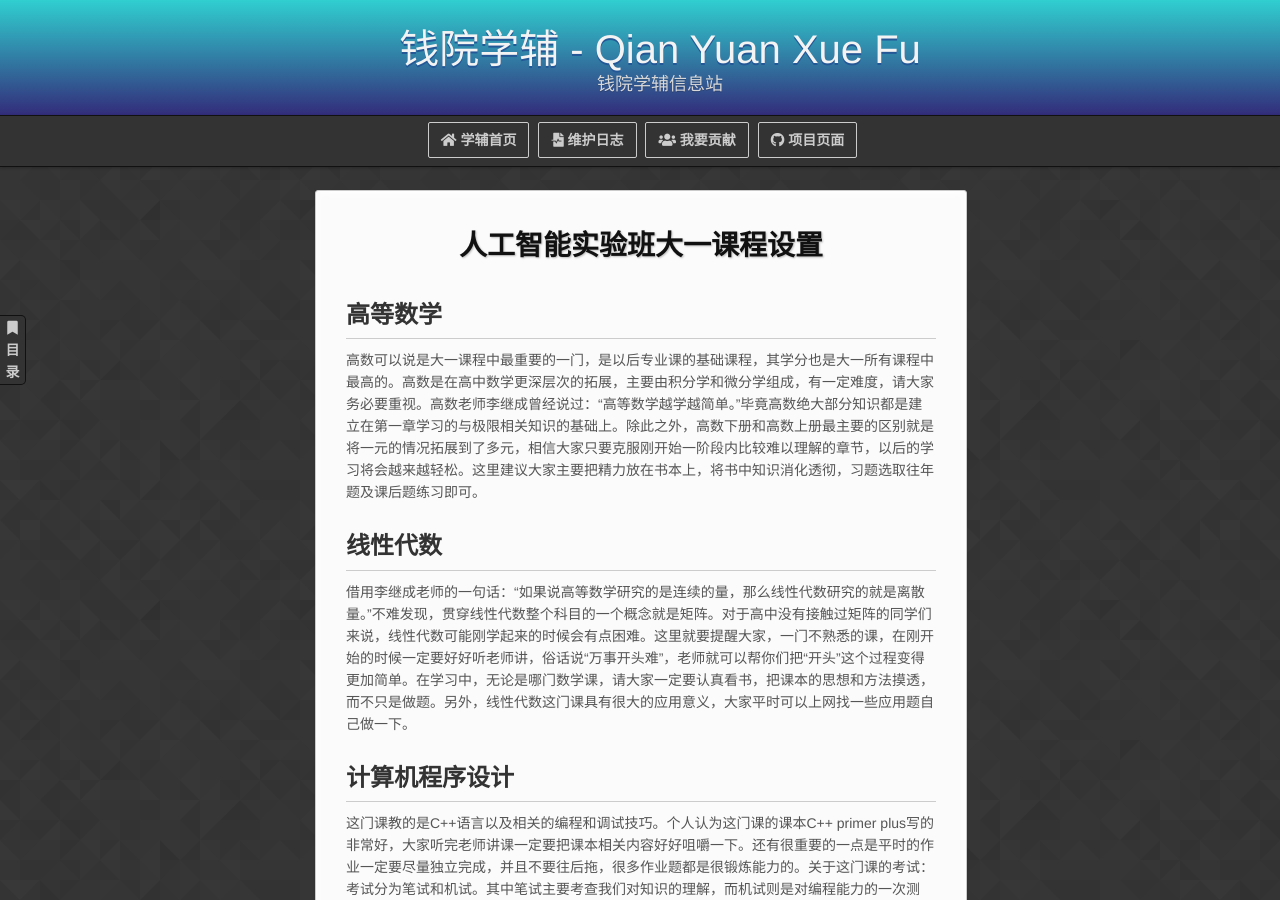
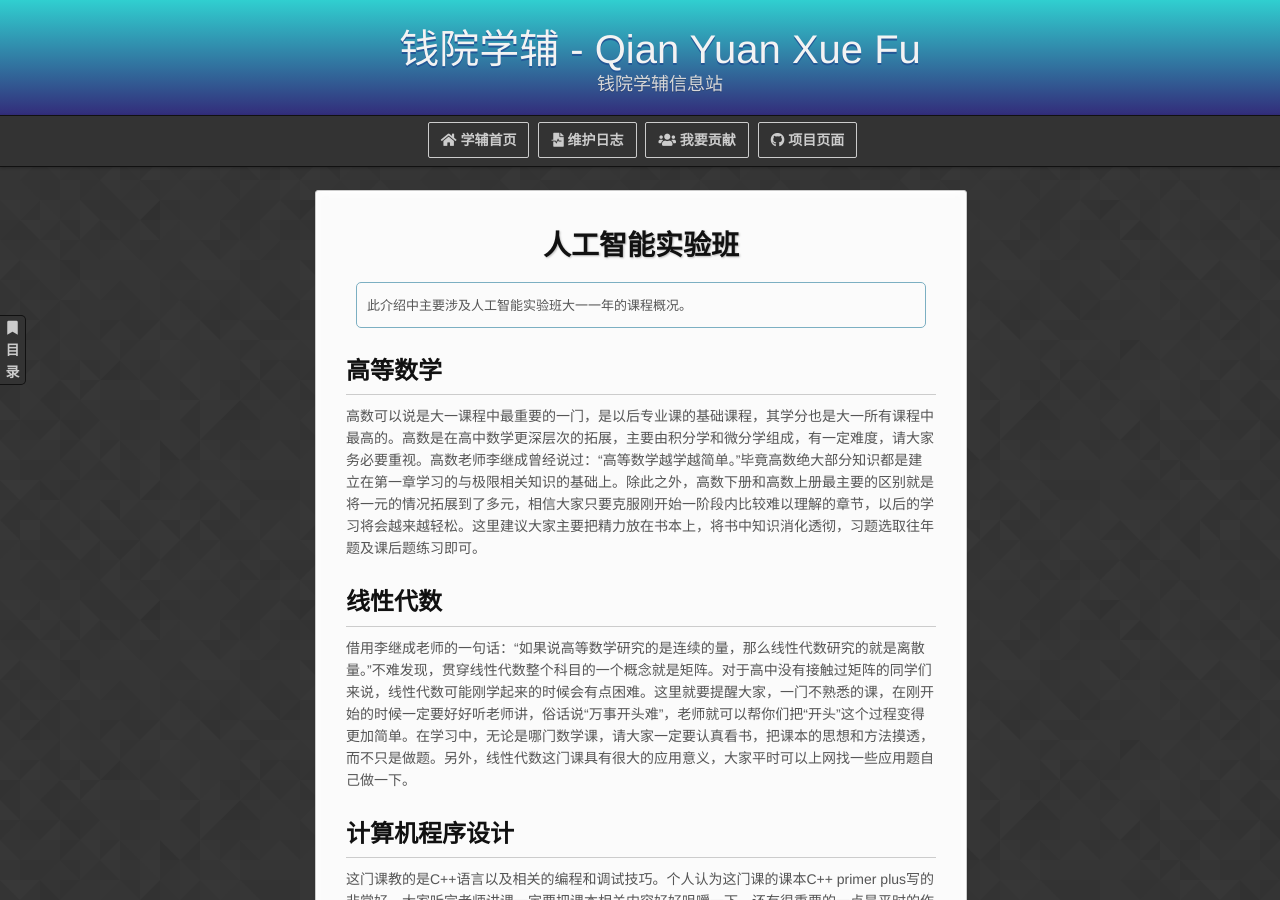
Before and after one commit to qyxf/qyxf.github.io, a Jekyll site: the page built from intro/Renshi.md, in a window 1280 px wide and 900 px high. Built offline with Jekyll 4.4.1, drawn with Linux system fonts in a browser that asks for light colours; nearby versions of some CDN libraries; some web fonts are replaced; our own code applies the rules of GitHub Pages for plain Markdown files; comment, search, counter and statistics services are not loaded; some of the changed text lies outside the part shown.

Commit message:
Fix intro of Renshi

```diff
--- a/intro/Renshi.md
+++ b/intro/Renshi.md
@@ -1,54 +1,57 @@
-# 人工智能实验班大一课程设置
+---
+date: 2019-7-8
+author: '[钱学森书院新手手册编写组](/BookHub/005.freshman-manual)'
+editor: '[![自动化钱71吴思源](person)](@edmundwsy)'
+---
 
-## **高等数学**
+# 人工智能实验班
+
+> 此介绍中主要涉及人工智能实验班大一一年的课程概况。
+
+## 高等数学
 
 高数可以说是大一课程中最重要的一门，是以后专业课的基础课程，其学分也是大一所有课程中最高的。高数是在高中数学更深层次的拓展，主要由积分学和微分学组成，有一定难度，请大家务必要重视。高数老师李继成曾经说过：“高等数学越学越简单。”毕竟高数绝大部分知识都是建立在第一章学习的与极限相关知识的基础上。除此之外，高数下册和高数上册最主要的区别就是将一元的情况拓展到了多元，相信大家只要克服刚开始一阶段内比较难以理解的章节，以后的学习将会越来越轻松。这里建议大家主要把精力放在书本上，将书中知识消化透彻，习题选取往年题及课后题练习即可。
 
-## **线性代数**
+## 线性代数
 
 借用李继成老师的一句话：“如果说高等数学研究的是连续的量，那么线性代数研究的就是离散量。”不难发现，贯穿线性代数整个科目的一个概念就是矩阵。对于高中没有接触过矩阵的同学们来说，线性代数可能刚学起来的时候会有点困难。这里就要提醒大家，一门不熟悉的课，在刚开始的时候一定要好好听老师讲，俗话说“万事开头难”，老师就可以帮你们把“开头”这个过程变得更加简单。在学习中，无论是哪门数学课，请大家一定要认真看书，把课本的思想和方法摸透，而不只是做题。另外，线性代数这门课具有很大的应用意义，大家平时可以上网找一些应用题自己做一下。
 
-## **计算机程序设计**
+## 计算机程序设计
 
 这门课教的是C++语言以及相关的编程和调试技巧。个人认为这门课的课本C++ primer plus写的非常好，大家听完老师讲课一定要把课本相关内容好好咀嚼一下。还有很重要的一点是平时的作业一定要尽量独立完成，并且不要往后拖，很多作业题都是很锻炼能力的。关于这门课的考试：考试分为笔试和机试。其中笔试主要考查我们对知识的理解，而机试则是对编程能力的一次测试。
 
-## **大学物理**
+## 大学物理
 
 大物在力学和电磁学上与高中物理的衔接较为紧密，仅仅比高中物理教学内容多出一小部分。而在热学，光学和近代物理的教学内容相比高中物理所学习的知识点更多，难度更大，如果在高中有接触过物理竞赛的同学，那么大物这门课对你来说将会学的十分轻松。
 
-## **大学综合英语**
+## 大学综合英语
 
 与高中英语上课模式有所区别，更注重对口语，听力的训练以及英语在生活中的应用。
 
-## **思想道德修养与法律基础**
+## 思想道德修养与法律基础
 
 分线下教学与线上线下结合教学两种，主要内容由道德和法律两部分组成。上课跟着老师听，考前几天背一下老师上课画的重点即可。
 
-##  **计算机科学的数学基础**
+##  计算机科学的数学基础
 
 该课程俗称离散数学，其思想和方法，广泛地体现在计算机科学技术及相关专业的诸领域，从科学计算到信息处理，从理论计算机科学到计算机应用技术，从计算机软件到计算机硬件，从人工智能到认知系统，无不与离散数学密切相关。由于数字电子计算机是一个离散结构，它只能处理离散的或离散化了的数量关系， 因此，无论计算机科学本身，还是与计算机科学及其应用密切相关的现代科学研究领域，都面临着如何对离散结构建立相应的数学模型；又如何将已用连续数量关系建立起来的数学模型离散化，从而可由计算机加以处理。
 
-### **课程内容**
+### 课程内容
 
 - 集合论部分：集合及其运算、二元关系与函数、自然数及自然数集、集合的基数。
-
 - 图论部分：图的基本概念、欧拉图与哈密顿图、树、图的矩阵表示、平面图、图着色、支配集、覆盖集、独立集与匹配、带权图及其应用。
-
 - 组合数学部分：组合存在性定理、基本的计数公式、组合计数方法、组合计数定理。
-
 - 数理逻辑部分：命题逻辑、一阶谓词演算、消解原理。
-
 - 测度论初步
-
 - 矩阵论初步
 
 其中测度论和矩阵论这两部分难度较大，不过就学长学姐的考试经验来看，涉及测度论和矩阵论的题目不是很多，大概每个部分只出简单的一题。
 
-## **数据结构与算法**
+## 数据结构与算法
 
 数据结构与算法是建立在程序设计的基础上提高同学们编程能力的课程。这门课教会你的就是如何让一堆数据在计算机中有序的组织起来，让解决问题的效率最大化。这们课与离散数学有共通之处，可以说，离散数学是数据结构的数学基础，而数据结构就是离散数学的实际应用。在看具体的算法的时候，同学们可能很容易就理解该算法的思路与流程，但是要想真正的用代码实现确是一件有一定难度的事情，建议同学们课后在看书，完成课后习题之余找一些题练练手，这样能较为有效的提高自己对算法的理解以及用计算机编程来解决问题的能力。
 
-### **课程内容**
+### 课程内容
 
 1. 线性结构：线性表、栈、队列
 2. 树形结构：二叉搜索树、二叉平衡树、堆、树的应用
@@ -58,14 +61,14 @@
 
 该课程的考试分两部分，第一部分是上机实验，只要从课后的实验题中挑出几道来写就好了。还有就是笔试，只要表示过程即可，最后有一道手写代码的题，不过代码量不大。
 
-##  **国防教育**
+## 国防教育
 
 该课程主要内容为与军事有关的各个方面的知识，和思修类似，上课注意老师强调的重点，考前几天背下上课画下的知识点就行。
 
-## **大学物理实验**
+## 大学物理实验
 
 该课程是建立在大物理论知识的基础上进行的实验操作，只要按照老师的要求预习，实验前仔细听老师讲解实验操作过程就能将前人花费数年研究出的实验做的十分完美了。
 
-##  **体育**
+##  体育
 
 体育课不同的专项考试内容与难度都不一样，根据自身情况选择即可。体育成绩还包括体侧与跑操部分，平时定量的运动也是必不可少的。
```
